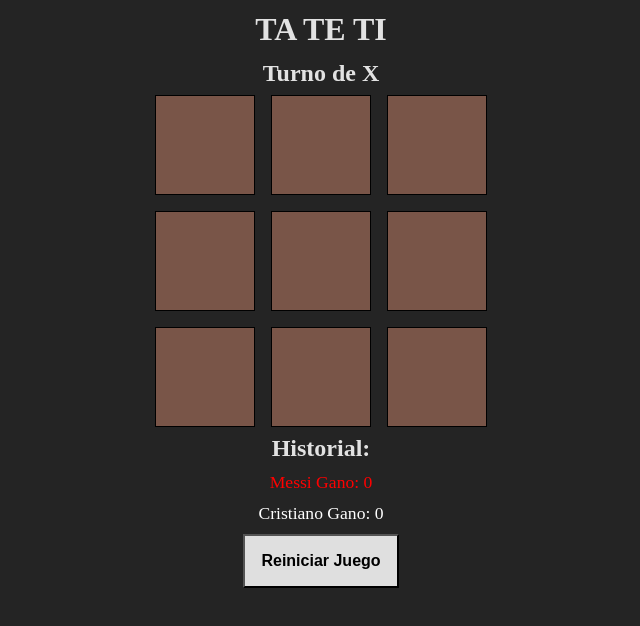
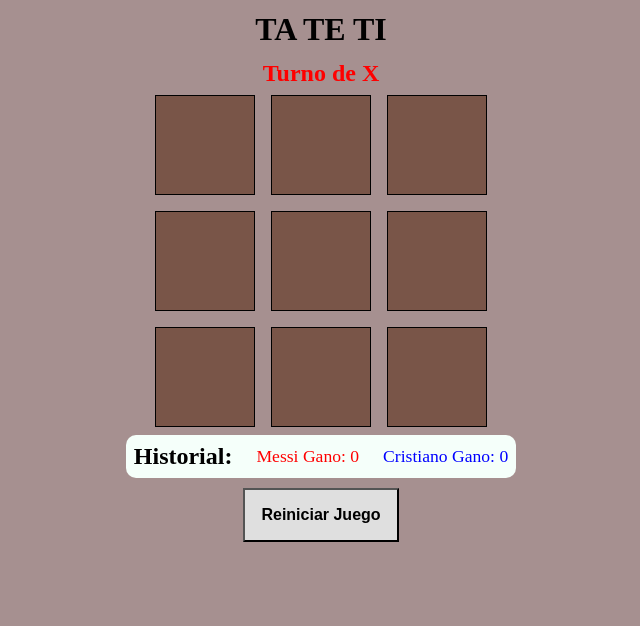
Before and after one commit to Martinmessner/tateti-practica-react-vite, a React (Vite) app: page / in a window 1280 px wide. Shown: the top 626 px of the page, without its empty margins (319-959 px from the left). Built offline with nearby package versions, Linux system fonts and the light colour scheme.

Commit message:
Add ultimate changes styles

```diff
--- a/src/components/StyleTicTacToe.jsx
+++ b/src/components/StyleTicTacToe.jsx
@@ -1,4 +1,101 @@
 import { useState } from "react";
+import { winningCombinations, PLAYERS, STATUS } from "./Players";
+
+export default function TicTacToe() {
+  const [turn, Setturn] = useState(PLAYERS.X);
+  const [cells, SetCells] = useState(Array(9).fill(""));
+  const [winner, Setwinner] = useState(STATUS.PLAYING);
+  const [score, Setscore] = useState({
+    [PLAYERS.X]: 0,
+    [PLAYERS.O]: 0
+  })
+
+  const resetGame = () => {
+    SetCells(Array(9).fill(""))
+    Setwinner(STATUS.PLAYING)
+    Setturn(PLAYERS.X)
+  }
+
+  const turnPlayer = (index) => {
+    if (winner !== STATUS.PLAYING) return;
+
+    const plays = [...cells];
+
+    if (plays[index] === '') {
+      plays[index] = turn;
+
+      const winnerPlayer = winningCombinations.some((combinations) =>
+      combinations.every((cell) => turn === plays[cell])
+      );
+
+      if (winnerPlayer) {
+        if (turn === PLAYERS.X) {
+          Setwinner(STATUS.X_WIN);
+          Setscore((score) => ({
+            ...score,
+            [PLAYERS.X]: score[PLAYERS.X] + 1,
+          }));
+        } else if (turn === PLAYERS.O) {
+          Setwinner(STATUS.O_WIN);
+          Setscore((score) => ({
+            ...score,
+            [PLAYERS.O]: score[PLAYERS.O] + 1,
+          }));
+        }
+      }
+
+      if (!plays.some((cell) => cell === '')) {
+        Setwinner(STATUS.DRAW);
+      }
+      Setturn((turn) => (turn === PLAYERS.X ? PLAYERS.O : PLAYERS.X));
+      SetCells(plays);
+    }
+  }
+
+  return (
+    <>
+      {winner !== STATUS.PLAYING && (
+       <h1 className="winner" style={{ color: winner === STATUS.X_WIN ? 'red' : winner === STATUS.O_WIN ? 'blue' : 'black' }}>
+       {winner === STATUS.X_WIN && 'Gano Messi!!'}
+       {winner === STATUS.O_WIN && 'Gano Cristiano!!'}
+       {winner === STATUS.DRAW && 'EMPATE!!'}
+     </h1>
+
+      )}
+
+<h2 className={`turno ${turn === PLAYERS.X ? 'turno-de-X' : 'turno-de-O'}`}>Turno de {turn}</h2>
+
+      <main className="tictactoe">
+        {cells.map((cell, index) => {
+          return (
+            <div key={index}>
+             <div onClick={() => turnPlayer(index)} className={`celdas ${cell}`}>
+              {cell === PLAYERS.X && <div className="cruz"></div>}
+              {cell === PLAYERS.O && <div className="circulo"></div>}
+
+            </div>
+            </div>
+          );
+        })}
+      </main>
+      <div className="historial">
+        <div className="contenedor-historial">
+        <h2>Historial:</h2>
+        <p className="messi">Messi Gano: {score.X} </p>
+        <p className="ronaldo">Cristiano Gano: {score.O} </p>
+        </div>
+        <button className="boton-reset" onClick={() => resetGame()}>Reiniciar Juego</button>
+      </div>
+    </>
+  );
+}
+
+
+
+/*
+
+
+      import { useState } from "react";
 import { winningCombinations, PLAYERS, STATUS } from "./Players";
 
 export default function TicTacToe() {
@@ -62,7 +159,8 @@ export default function TicTacToe() {
         </h1>
       )}
 
-      <h2 className="turno">Turno de {turn}</h2>
+<h2 className={`turno ${turn === PLAYERS.X ? 'turno-de-X' : 'turno-de-O'}`}>Turno de {turn}</h2>
+
       <main className="tictactoe">
         {cells.map((cell, index) => {
           return (
@@ -70,17 +168,116 @@ export default function TicTacToe() {
              <div onClick={() => turnPlayer(index)} className={`celdas ${cell}`}>
               {cell === PLAYERS.X && <div className="cruz"></div>}
               {cell === PLAYERS.O && <div className="circulo"></div>}
+
             </div>
             </div>
           );
         })}
       </main>
       <div className="historial">
+        <div className="contenedor-historial">
         <h2>Historial:</h2>
-        <p style={{color: "red", fontSize: "1.1em"}}>Messi Gano: {score.X} </p>
-        <p style={{color: "white", fontSize: "1.1em"}}>Cristiano Gano: {score.O} </p>
+        <p className="messi">Messi Gano: {score.X} </p>
+        <p className="ronaldo">Cristiano Gano: {score.O} </p>
+        </div>
         <button className="boton-reset" onClick={() => resetGame()}>Reiniciar Juego</button>
       </div>
     </>
   );
 }
+
+
+             SIN ESTILOS
+
+ import { useState } from "react";
+import { winningCombinations, PLAYERS, STATUS } from "./Players";
+
+export default function TicTacToe() {
+  const [turn, Setturn] = useState(PLAYERS.X);
+  const [cells, SetCells] = useState(Array(9).fill(""));
+  const [winner, Setwinner] = useState(STATUS.PLAYING);
+  const [score, Setscore] = useState({
+    [PLAYERS.X]: 0,
+    [PLAYERS.O]: 0
+  })
+
+  const resetGame = () => {
+    SetCells(Array(9).fill(""))
+    Setwinner(STATUS.PLAYING)
+    Setturn(PLAYERS.X)
+  }
+
+  const turnPlayer = (index) => {
+    if (winner !== STATUS.PLAYING) return;
+
+    const plays = [...cells];
+
+    if (plays[index] === '') {
+      plays[index] = turn;
+
+      const winnerPlayer = winningCombinations.some((combinations) =>
+        combinations.every((cell) => turn === plays[cell])
+      );
+
+      if (winnerPlayer) {
+        if (turn === PLAYERS.X) {
+          Setwinner(STATUS.X_WIN);
+          Setscore((score) => ({
+            ...score,
+            [PLAYERS.X]: score[PLAYERS.X] + 1,
+          }));
+        } else if (turn === PLAYERS.O) {
+          Setwinner(STATUS.O_WIN);
+          Setscore((score) => ({
+            ...score,
+            [PLAYERS.O]: score[PLAYERS.O] + 1,
+          }));
+        }
+      }
+
+      if (!plays.some((cell) => cell === '')) {
+        Setwinner(STATUS.DRAW);
+      }
+
+      Setturn((turn) => (turn === PLAYERS.X ? PLAYERS.O : PLAYERS.X));
+      SetCells(plays);
+    }
+  }
+
+  return (
+    <>
+      {winner !== STATUS.PLAYING && (
+        <h1 className="winner">
+          {winner === STATUS.X_WIN && 'Gano X'}
+          {winner === STATUS.O_WIN && 'Gano O'}
+          {winner === STATUS.DRAW && 'EMPATE'}
+        </h1>
+      )}
+
+      <h2 className="turno">Turno de {turn}</h2>
+      <main className="tictactoe">
+        {cells.map((cell, index) => {
+          return (
+            <div key={index}>
+              <p onClick={() => turnPlayer(index)} className="celdas">
+                {cell}
+              </p>
+            </div>
+          );
+        })}
+      </main>
+      <div className="historial">
+        <h2>Historial:</h2>
+        <p>Cruz Gano: {score.X} </p>
+        <p>Circulo Gano: {score.O} </p>
+        <button className="boton-reset" onClick={() => resetGame()}>Reiniciar Juego</button>
+      </div>
+    </>
+  );
+}
+
+
+
+
+
+*/
--- a/src/index.css
+++ b/src/index.css
@@ -6,13 +6,17 @@
 
 :root {
   color: rgba(255, 255, 255, 0.87);
-  background-color: #242424;
+  background-color: #a69090;
 }
 
 .navbar {
   display: flex;
   justify-content: center;
   padding-top: .7em;
+}
+
+.navbar h1 {
+  color: black;
 }
 
 .tictactoe {
@@ -65,14 +69,12 @@
 }
 
 .celdas.X {
-  color: red;
   border: 1px red solid;
   background-image: url("./assets/messimessi.webp");
   background-size: cover;
 }
 
 .celdas.O {
-  color: blue;
   border: 1px blue solid;
   background-image: url("./assets/ronaldo.jpg");
   background-size: cover;
@@ -82,3 +84,34 @@
 .celdas.X:hover, .celdas.O:hover {
   scale: 1.2;
 }
+
+.contenedor-historial {
+  background-color: mintcream;
+  display: flex;
+  align-items: center;
+  gap: 1.5em;
+  padding: .5em;
+  border-radius: 10px;
+}
+
+.contenedor-historial h2 {
+  color: black;
+}
+
+.messi {
+  color: red;
+  font-size: 1.1em;
+}
+
+.ronaldo {
+  color: blue;
+  font-size: 1.1em;
+}
+
+.turno-de-X {
+  color: red;
+}
+
+.turno-de-O {
+  color: blue;
+}
```
